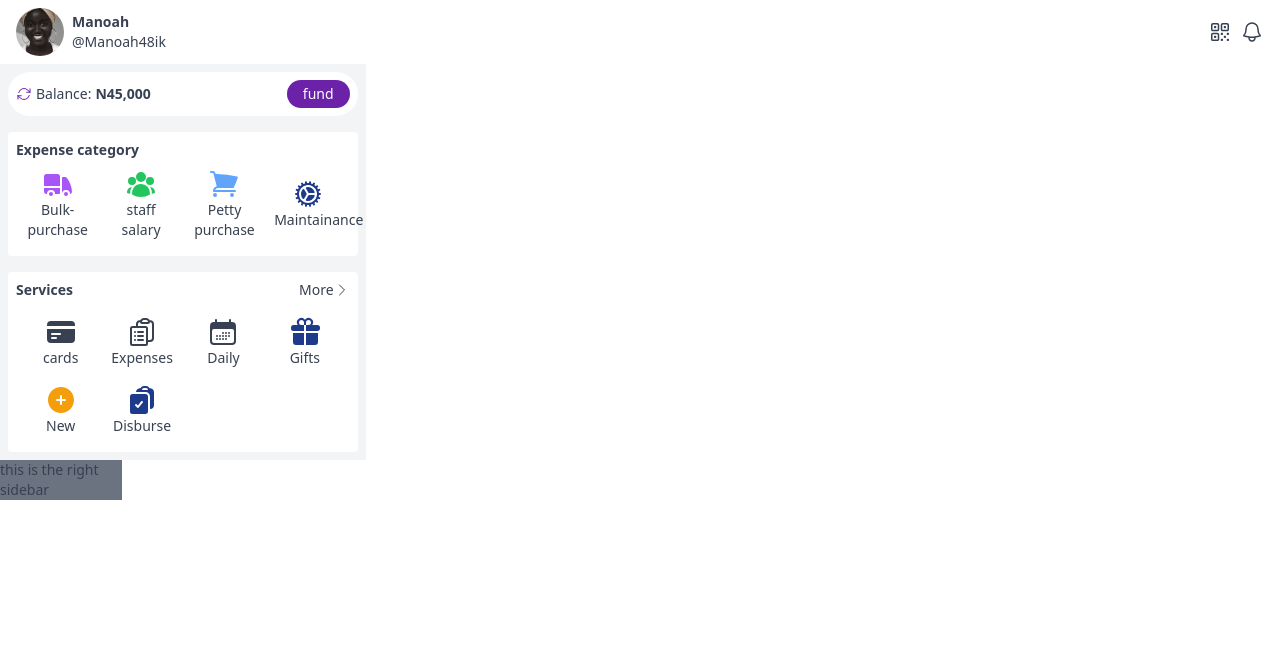
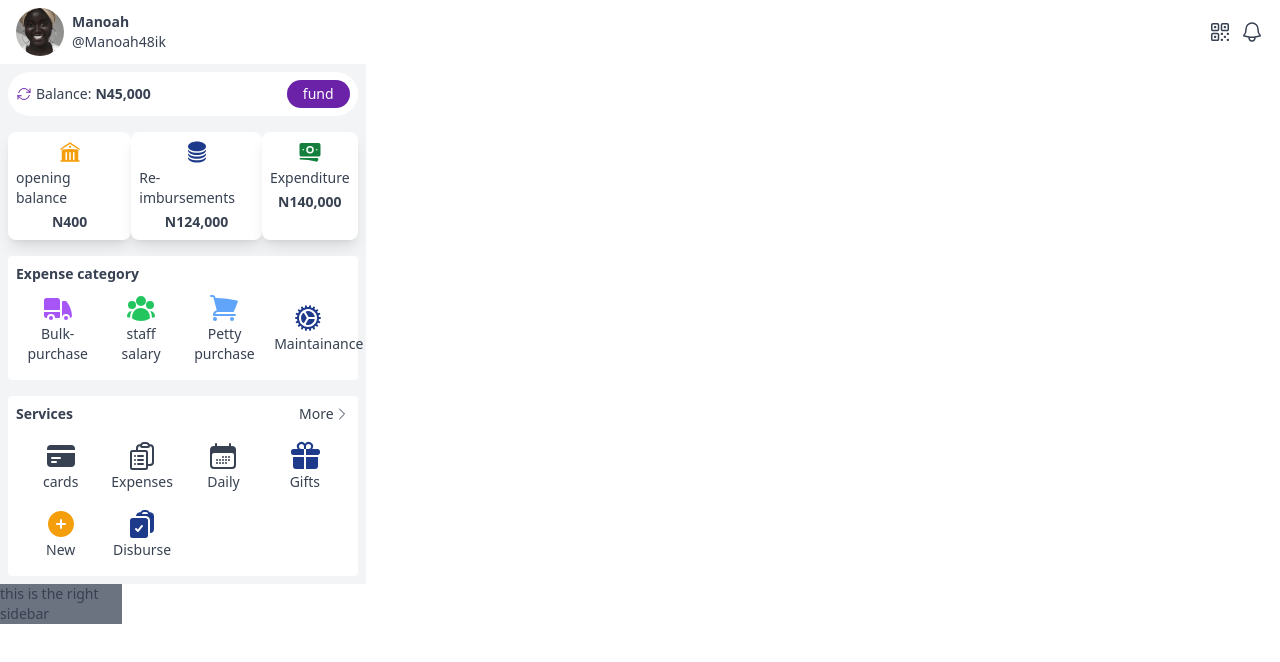
Before and after one commit to manoahLinks/expense-tracker, a React (Create React App) app in the folder frontend/: page / in a window 1280 px wide. Shown: the top 662 px of the page. Built offline with nearby package versions, Linux system fonts and the light colour scheme.

Commit message:
more styling to cards

```diff
--- a/frontend/src/App.js
+++ b/frontend/src/App.js
@@ -8,6 +8,7 @@ import Transactions from './components/Transactions';
 import ExpenseForm from './components/ExpenseForm';
 import Analytics from './pages/Analytics';
 import Checkout from './components/Checkout';
+
 
 
 class App extends Component {
@@ -23,7 +24,7 @@ class App extends Component {
               <Route path={`/transactions`} element={<Transactions></Transactions>}></Route>
               <Route path={`/new`} element={<ExpenseForm></ExpenseForm>}></Route>
               <Route path={`/cards`} element={<Checkout></Checkout>}></Route>
-              <Route path={`/analytics`} element={<Analytics></Analytics>}></Route>
+              <Route path={``} element={<Analytics></Analytics>}></Route>
             </Routes>
             <TaskBar />
           </div>
--- a/frontend/src/components/ExpenseCard.js
+++ b/frontend/src/components/ExpenseCard.js
@@ -1,6 +1,6 @@
 const ExpenseCard = () => {
     return (
-        <div className="flex flex-col m-2 rounded-md shadow-lg">
+        <div className="flex flex-col m-2 rounded-md shadow-lg bg-white">
             <div className="flex justify-between">
                 <div className="flex bg-zinc-100 justify-center w-6/12 items-center">
                     <h4 className="font-semibold text-sm text-purple-800">Balance</h4>
--- a/frontend/src/components/ScoreCard.js
+++ b/frontend/src/components/ScoreCard.js
@@ -1,35 +1,35 @@
 const ScoreCard = () => {
     return (
-        <div className="flex justify-evenly m-2 shadow-lg rounded-md ">
-            <div className="flex flex-col items-center p-2">
-                <svg xmlns="http://www.w3.org/2000/svg" viewBox="0 0 24 24" fill="currentColor" className="w-8 h-8 fill-amber-500">
+        <div className="flex justify-evenly m-2">
+            <div className="flex flex-col items-center p-2 shadow-lg rounded-lg bg-white">
+                <svg xmlns="http://www.w3.org/2000/svg" viewBox="0 0 24 24" fill="currentColor" className="w-6 h-6 fill-amber-500">
                     <path d="M11.584 2.376a.75.75 0 01.832 0l9 6a.75.75 0 11-.832 1.248L12 3.901 3.416 9.624a.75.75 0 01-.832-1.248l9-6z" />
                     <path fillRule="evenodd" d="M20.25 10.332v9.918H21a.75.75 0 010 1.5H3a.75.75 0 010-1.5h.75v-9.918a.75.75 0 01.634-.74A49.109 49.109 0 0112 9c2.59 0 5.134.202 7.616.592a.75.75 0 01.634.74zm-7.5 2.418a.75.75 0 00-1.5 0v6.75a.75.75 0 001.5 0v-6.75zm3-.75a.75.75 0 01.75.75v6.75a.75.75 0 01-1.5 0v-6.75a.75.75 0 01.75-.75zM9 12.75a.75.75 0 00-1.5 0v6.75a.75.75 0 001.5 0v-6.75z" clipRule="evenodd" />
                     <path d="M12 7.875a1.125 1.125 0 100-2.25 1.125 1.125 0 000 2.25z" />
                 </svg>
                 <h4 className="my-1">opening balance</h4>
-                <h4 className=" text-sm font-semibold">N400</h4>
+                <h4 className="font-semibold">N400</h4>
             </div>
 
-            <div className="flex flex-col items-center p-2">
-                <svg xmlns="http://www.w3.org/2000/svg" viewBox="0 0 24 24" fill="currentColor" className="w-8 h-8 fill-blue-900">
+            <div className="flex flex-col items-center p-2 shadow-lg rounded-lg bg-white">
+                <svg xmlns="http://www.w3.org/2000/svg" viewBox="0 0 24 24" fill="currentColor" className="w-6 h-6 fill-blue-900">
                     <path d="M21 6.375c0 2.692-4.03 4.875-9 4.875S3 9.067 3 6.375 7.03 1.5 12 1.5s9 2.183 9 4.875z" />
                     <path d="M12 12.75c2.685 0 5.19-.586 7.078-1.609a8.283 8.283 0 001.897-1.384c.016.121.025.244.025.368C21 12.817 16.97 15 12 15s-9-2.183-9-4.875c0-.124.009-.247.025-.368a8.285 8.285 0 001.897 1.384C6.809 12.164 9.315 12.75 12 12.75z" />
                     <path d="M12 16.5c2.685 0 5.19-.586 7.078-1.609a8.282 8.282 0 001.897-1.384c.016.121.025.244.025.368 0 2.692-4.03 4.875-9 4.875s-9-2.183-9-4.875c0-.124.009-.247.025-.368a8.284 8.284 0 001.897 1.384C6.809 15.914 9.315 16.5 12 16.5z" />
                     <path d="M12 20.25c2.685 0 5.19-.586 7.078-1.609a8.282 8.282 0 001.897-1.384c.016.121.025.244.025.368 0 2.692-4.03 4.875-9 4.875s-9-2.183-9-4.875c0-.124.009-.247.025-.368a8.284 8.284 0 001.897 1.384C6.809 19.664 9.315 20.25 12 20.25z" />
                 </svg>
                 <h4 className="my-1">Re-imbursements</h4>
-                <h4 className=" text-sm font-semibold">N124,000</h4>
+                <h4 className="font-semibold">N124,000</h4>
             </div>
 
-            <div className="flex flex-col items-center p-2">
-                <svg xmlns="http://www.w3.org/2000/svg" viewBox="0 0 24 24" fill="currentColor" className="w-8 h-8 fill-green-700">
+            <div className="flex flex-col items-center shadow-lg rounded-lg bg-white p-2">
+                <svg xmlns="http://www.w3.org/2000/svg" viewBox="0 0 24 24" fill="currentColor" className="w-6 h-6 fill-green-700">
                     <path d="M12 7.5a2.25 2.25 0 100 4.5 2.25 2.25 0 000-4.5z" />
                     <path fillRule="evenodd" d="M1.5 4.875C1.5 3.839 2.34 3 3.375 3h17.25c1.035 0 1.875.84 1.875 1.875v9.75c0 1.036-.84 1.875-1.875 1.875H3.375A1.875 1.875 0 011.5 14.625v-9.75zM8.25 9.75a3.75 3.75 0 117.5 0 3.75 3.75 0 01-7.5 0zM18.75 9a.75.75 0 00-.75.75v.008c0 .414.336.75.75.75h.008a.75.75 0 00.75-.75V9.75a.75.75 0 00-.75-.75h-.008zM4.5 9.75A.75.75 0 015.25 9h.008a.75.75 0 01.75.75v.008a.75.75 0 01-.75.75H5.25a.75.75 0 01-.75-.75V9.75z" clipRule="evenodd" />
                     <path d="M2.25 18a.75.75 0 000 1.5c5.4 0 10.63.722 15.6 2.075 1.19.324 2.4-.558 2.4-1.82V18.75a.75.75 0 00-.75-.75H2.25z" />
                 </svg>
                 <h4 className="my-1">Expenditure</h4>
-                <h4 className="text-sm font-semibold">N140,000</h4>
+                <h4 className="font-semibold">N140,000</h4>
             </div>
 
         </div>
--- a/frontend/src/pages/HomePage.js
+++ b/frontend/src/pages/HomePage.js
@@ -1,10 +1,10 @@
 import { Link } from "react-router-dom";
+import ScoreCard from "../components/ScoreCard";
 
 const HomePage = () => {
     return (
         <div className="grid grid-cols-1">
             <div className='grid grid-cols-1 md:w-9/12 w-full bg-gray-100'>
-
               <div className='flex m-2 p-2 rounded-full bg-white justify-between items-center'>
                 <div className='flex items-center'>
                   <svg xmlns="http://www.w3.org/2000/svg" fill="none" viewBox="0 0 24 24" stroke-width="1.5" stroke="currentColor" className="w-4 text-purple-800">
@@ -16,7 +16,7 @@ const HomePage = () => {
                 </div>
                 <button className='bg-purple-800 text-white px-4 py-1 rounded-full'>fund</button>
               </div>
-
+              <ScoreCard />
               <div className='bg-white rounded flex flex-col m-2 p-2'>
                 <h4 className='font-semibold'>Expense category</h4>
                 <div className='grid grid-cols-4 gap-y-4'>
--- a/frontend/src/pages/ProfilePage.js
+++ b/frontend/src/pages/ProfilePage.js
@@ -1,11 +1,22 @@
 import ExpenseCard from "../components/ExpenseCard";
 import ScoreCard from "../components/ScoreCard";
+import TableGrid from "../components/TableGrid";
 
 const ProfilePage = () => {
     return (
-        <div className="grid grid-cols-1">
+        <div className="grid grid-cols-1 bg-purple-50">
             <ExpenseCard />
             <ScoreCard />
+            <div className="grid grid-cols-1 m-2 p-2 rounded-lg bg-white shadow-md">
+                <div className="flex mb-2 items-center">
+                    <h4 className="text-sm">Transaction history</h4>
+                    <svg xmlns="http://www.w3.org/2000/svg" viewBox="0 0 20 20" fill="currentColor" className="w-4 h-4 mx-2">
+                        <path fillRule="evenodd" d="M15.312 11.424a5.5 5.5 0 01-9.201 2.466l-.312-.311h2.433a.75.75 0 000-1.5H3.989a.75.75 0 00-.75.75v4.242a.75.75 0 001.5 0v-2.43l.31.31a7 7 0 0011.712-3.138.75.75 0 00-1.449-.39zm1.23-3.723a.75.75 0 00.219-.53V2.929a.75.75 0 00-1.5 0V5.36l-.31-.31A7 7 0 003.239 8.188a.75.75 0 101.448.389A5.5 5.5 0 0113.89 6.11l.311.31h-2.432a.75.75 0 000 1.5h4.243a.75.75 0 00.53-.219z" clipRule="evenodd" /                 >
+                    </svg>
+                </div>
+                <TableGrid></TableGrid>
+            </div>
+            <button className="p-2 bg-white shadow-md mt-4 m-2 text-sm text-purple-900 rounded-lg">Log Out</button>
         </div>
      );
 }
```
